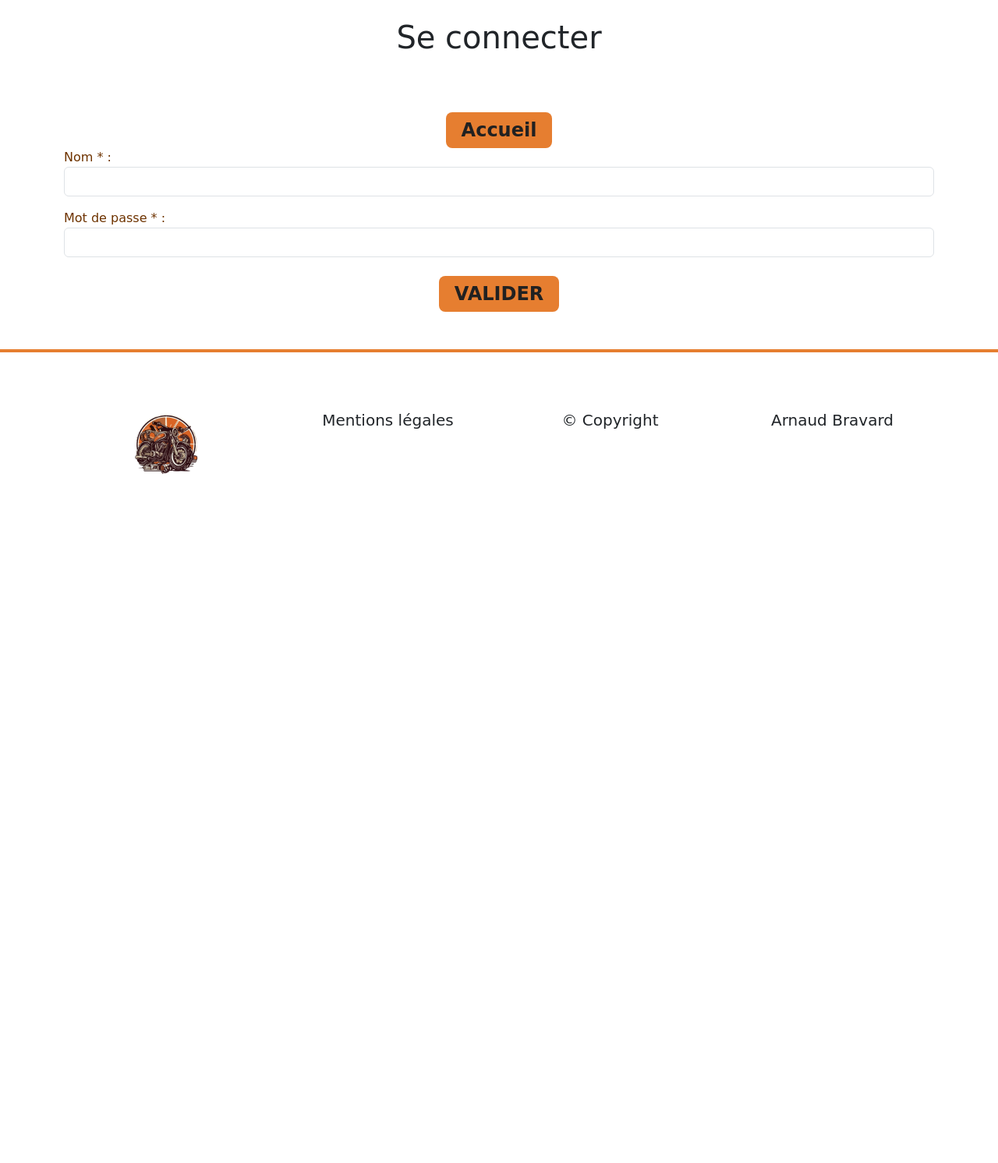
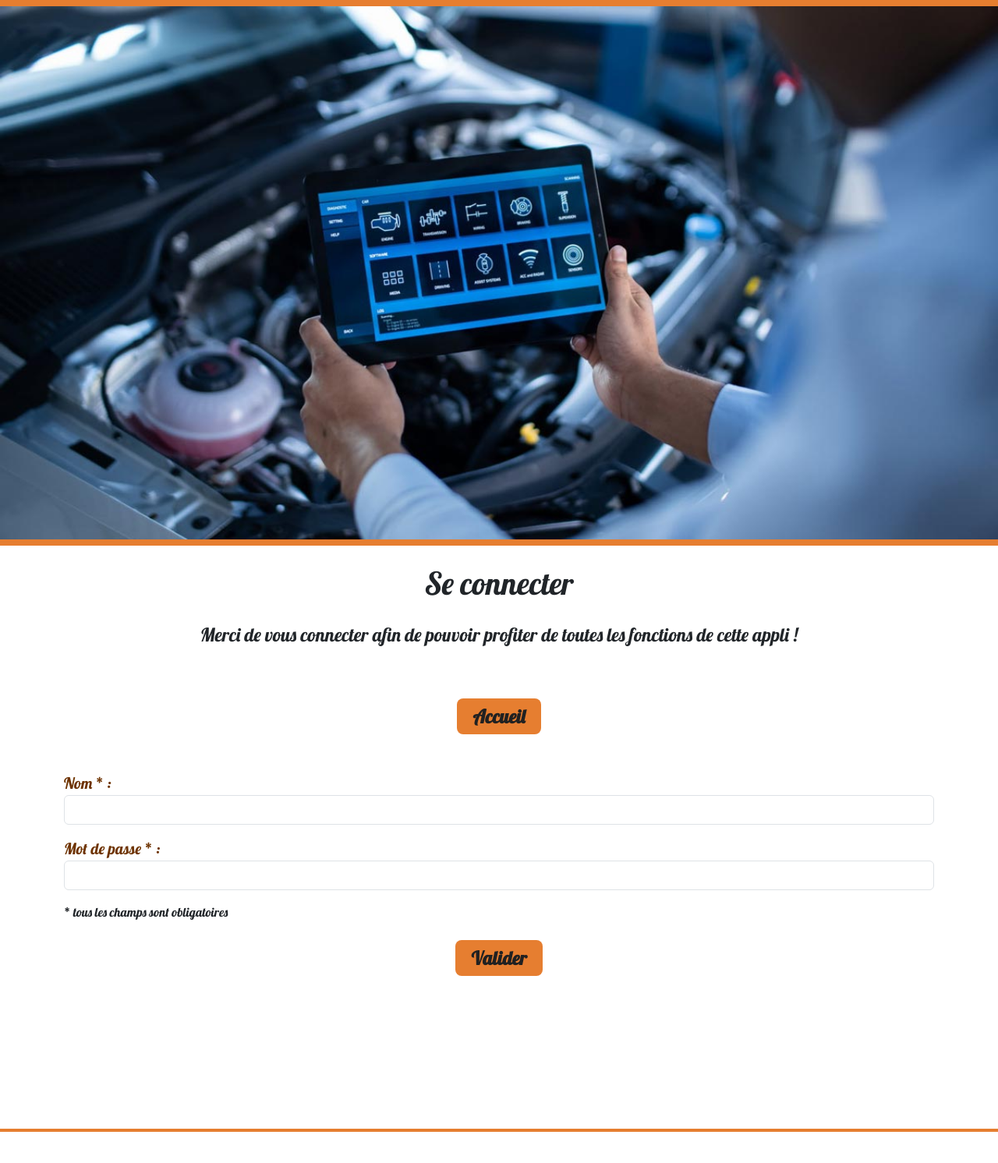
Before and after one commit to ArnaudBvd/Bravard_Arnaud_POO, a PHP site: template View/security/login.php in a window 1280 px wide. Shown: the top 1492 px of the page at 78% size. Before the commit the page ends 608 px from the top, so only its background shows below. Run offline with PHP 8.4, Linux system fonts and the light colour scheme; the template is opened without the code that fills it, so the values that code supplies are empty.

Commit message:
Mise en forme de la page login.php

```diff
--- a/View/home.php
+++ b/View/home.php
@@ -51,5 +51,7 @@ include 'View/parts/slider.php';
     </div>
 </section>
 
+<section id="end-page"></section>
+
 <?php
 include('View/parts/footer.php');
--- a/View/motos/detail.php
+++ b/View/motos/detail.php
@@ -46,6 +46,7 @@ include 'View/parts/header.php';
 </section>
 
 <section class="mt-5" id="endpage-section"></section>
+<section id="end-page"></section>
 
 <?php
 include('View/parts/footer.php');
--- a/View/motos/form-add.php
+++ b/View/motos/form-add.php
@@ -95,6 +95,7 @@ include('View/parts/header.php');
 </div>
 
 <section class="mt-5" id="endpage-section"></section>
+<section id="end-page"></section>
 
 <?php
 include('View/parts/footer.php');
--- a/View/motos/list.php
+++ b/View/motos/list.php
@@ -62,6 +62,7 @@ include('View/parts/header.php');
 </div>
 
 <section id="endpage-section"></section>
+<section id="end-page"></section>
 
 <?php
 include('View/parts/footer.php');
--- a/View/security/login.php
+++ b/View/security/login.php
@@ -5,38 +5,37 @@
     <meta charset="UTF-8">
     <meta name="viewport" content="width=device-width, initial-scale=1.0">
     <title>Se connecter</title>
+
     <link href="https://cdn.jsdelivr.net/npm/bootstrap@5.3.0/dist/css/bootstrap.min.css" rel="stylesheet" integrity="sha384-9ndCyUaIbzAi2FUVXJi0CjmCapSmO7SnpJef0486qhLnuZ2cdeRhO02iuK6FUUVM" crossorigin="anonymous">
+    <link rel="preconnect" href="https://fonts.googleapis.com">
+    <link rel="preconnect" href="https://fonts.gstatic.com" crossorigin>
+    <link href="https://fonts.googleapis.com/css2?family=Lobster&display=swap" rel="stylesheet">
     <script src="https://cdn.jsdelivr.net/npm/bootstrap@5.3.0/dist/js/bootstrap.bundle.min.js" integrity="sha384-geWF76RCwLtnZ8qwWowPQNguL3RmwHVBC9FhGdlKrxdiJJigb/j/68SIy3Te4Bkz" crossorigin="anonymous"></script>
     <link rel="stylesheet" type="text/css" href="public/css/style.css" />
 </head>
 
 <body>
 
+<section id="section-connect"></section>
+
     <div class="container">
         <h1 class="text-center my-4">Se connecter</h1>
 
-        <div class="container d-flex flex-column justify-content-center">
+        <p class="text-center fs-4 mb-3">Merci de vous connecter afin de pouvoir profiter de toutes les fonctions de cette appli !</p>
 
+        <div class="container d-flex flex-column justify-content-center mb-5">
             <a class="mx-auto d-block" href="index.php?controller=default&action=home">
                 <button class="mt-5">Accueil</button>
             </a>
         </div>
 
-        <!-- <div id="return-btn">
-            <a href="index.php?controller=security&action=login" class="text-decoration-none">Retour</a>
-        </div> -->
-
-        <!-- <div class="my-4 d-flex justify-content-center">
-            <img src="public/img/register.jpg" alt="salle de contrôle" class="rounded" width="1180" height="445">
-        </div> -->
-
         <form method="post">
 
             <div class="col-md-12">
-                <label for="name">Nom * :</label>
+                <label class="fs-5" for="name">Nom * :</label>
                 <input type="text" id="name" value="<?php if (array_key_exists("name", $_POST)) {
-                                                            echo ($_POST['name']);
-                                                        } ?>" name= "name" class="form-control
+                                                        echo ($_POST['name']);
+                                                    } ?>" name="name" class="form-control
                 <?php if (array_key_exists('name', $errors)) {
                     echo ('is-invalid');
                 } ?>">
@@ -48,17 +47,14 @@
                 </div>
             </div>
 
-
-
-
-
             <div class="col-md-12 mt-3">
-                <label for="password">Mot de passe * :</label>
+                <label class="fs-5" for="password">Mot de passe * :</label>
                 <input type="password" id="password" name="password" class="form-control
-                <?php if (array_key_exists('password', $errors)) {
+                    <?php if (array_key_exists('password', $errors)) {
                     echo ('is-invalid');
-                } ?>">
-
+                    } ?>"
+                >
+                <p class="mt-3">* tous les champs sont obligatoires</p>
                 <div class="invalid-feedback">
                     <?php if (array_key_exists("password", $errors)) {
                         echo ($errors['password']);
@@ -66,14 +62,13 @@
                 </div>
             </div>
 
-
-
-                <div class="d-flex justify-content-center mt-4">
-                    <input type="submit" value="VALIDER" id="btn-validate">
-                </div>
-
+            <div class="d-flex justify-content-center mt-4 mb-5">
+                <input type="submit" value="Valider" id="btn-validate">
+            </div>
         </form>
     </div>
+
+    <section id="end-page"></section>
 
     <?php
     include 'View/parts/footer.php';
--- a/public/css/style.css
+++ b/public/css/style.css
@@ -92,6 +92,19 @@ button:hover {
     border-bottom: 8px solid #e67e30;
 }
 
+#section-connect {
+    background-image: url('../sliders/section_connect.jpg');
+    background-size: cover;
+    background-repeat: no-repeat;
+    height: 700px;
+    border-top: 8px solid #e67e30;
+    border-bottom: 8px solid #e67e30;
+}
+
+#end-page {
+    height: 100px;
+}
+
 label {
     color: #6e3300;
 }
```
Also changed, not shown: public/sliders/section_connect.jpg (added).
